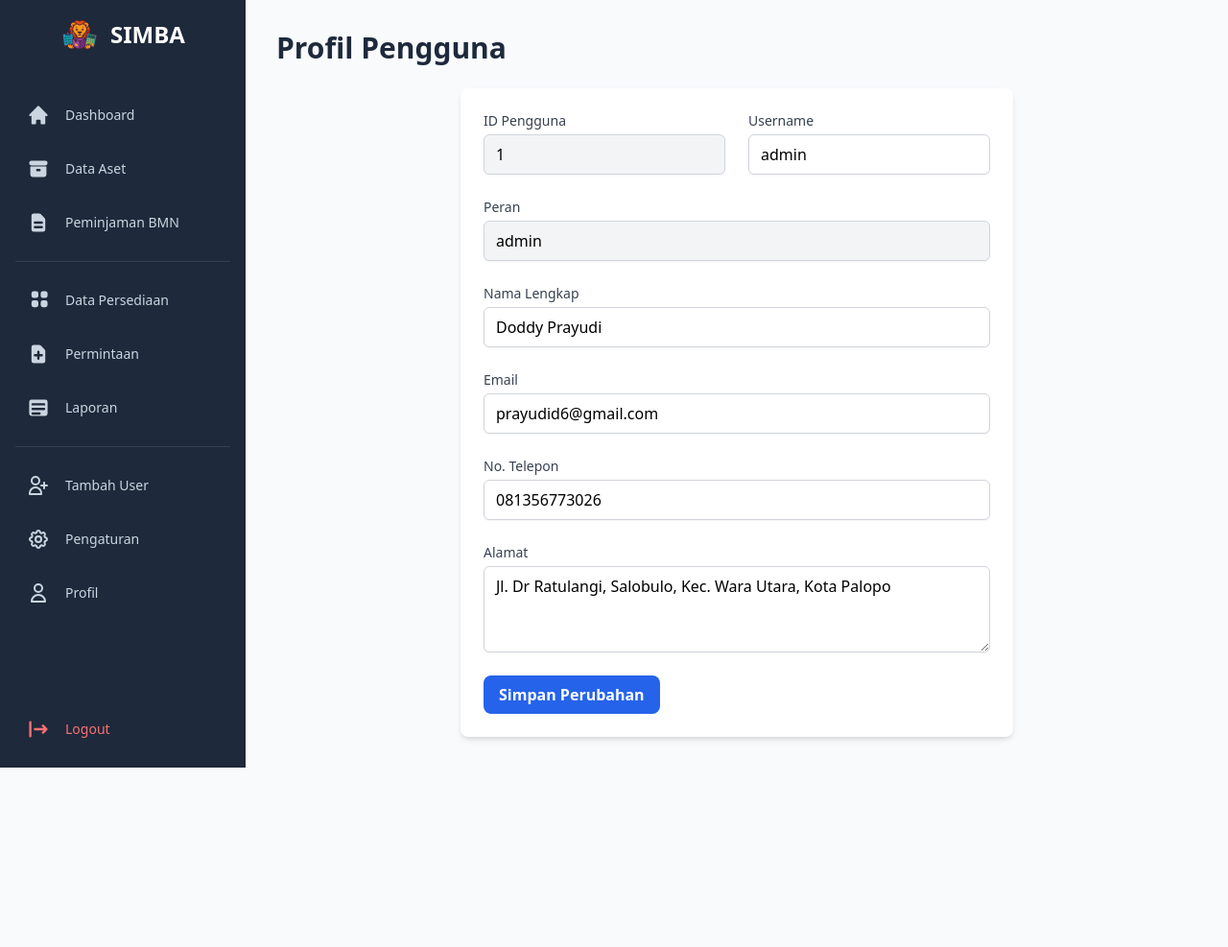
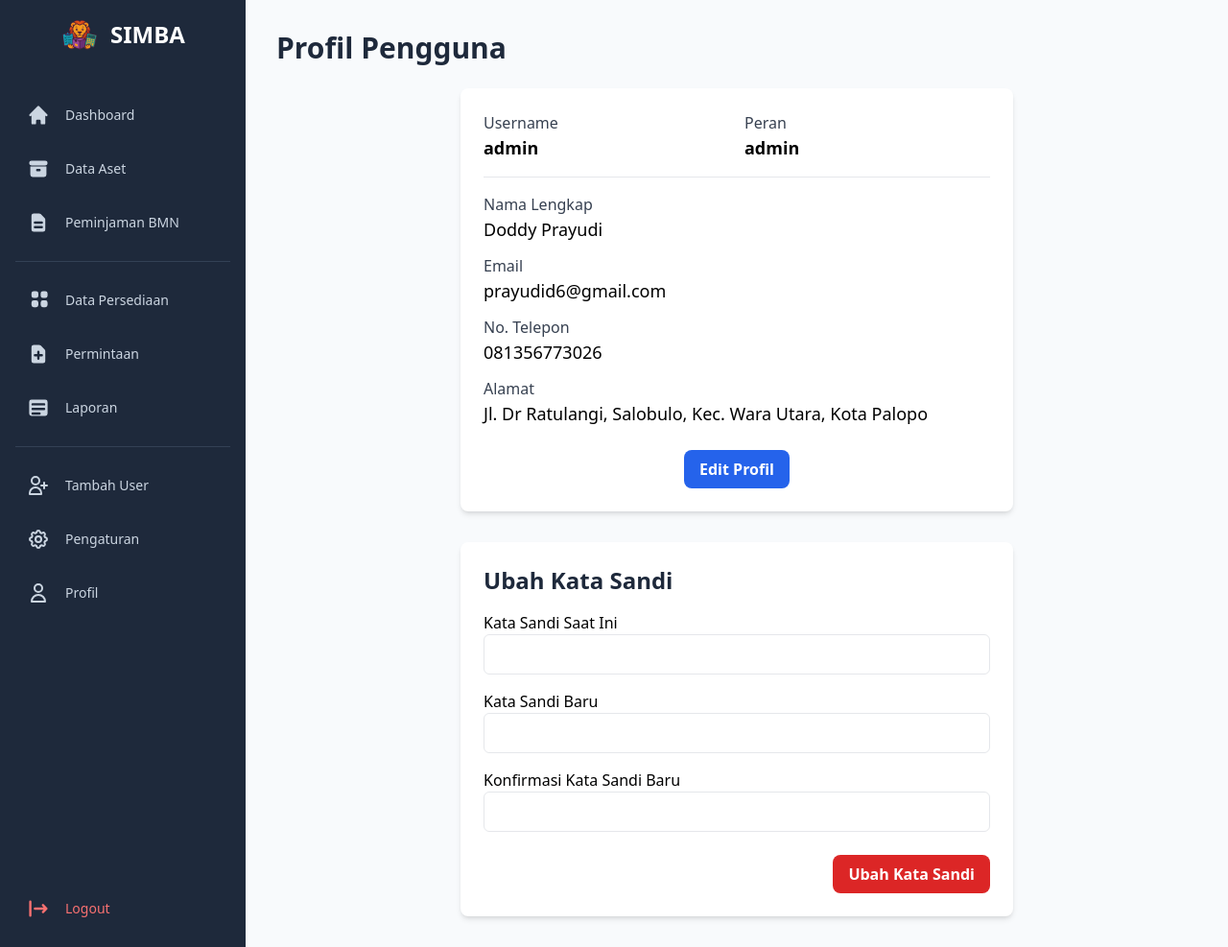
Before and after one commit to dzocrusher05/SIMBA, a PHP site: page /profil.php in a window 1280 px wide. Shown: the whole page at 96% size. Before the commit the page ends 800 px from the top, so only its background shows below. Run offline with PHP 8.4, Linux system fonts and the light colour scheme; a user stored in the database is signed in; data comes from the database, SQL or seed files in the repository; some libraries are stand-ins or nearby versions.

Commit message:
update 19:53 05 agustus 2025

```diff
--- a/api/update_profile.php
+++ b/api/update_profile.php
@@ -40,4 +40,3 @@ if ($_SERVER['REQUEST_METHOD'] == 'POST') {
 } else {
     echo json_encode(['success' => false, 'message' => 'Metode request tidak valid.']);
 }
-?>
--- a/assets/js/profil.js
+++ b/assets/js/profil.js
@@ -1,6 +1,13 @@
-document.addEventListener("DOMContentLoaded", async () => {
-  const profileInfo = document.getElementById("profile-info");
-  const updateProfileForm = document.getElementById("update-profile-form");
+document.addEventListener("DOMContentLoaded", () => {
+  const profileDetails = document.getElementById("profile-details");
+  const editModal = document.getElementById("edit-modal");
+  const openEditModalBtn = document.getElementById("open-edit-modal-btn");
+  const closeEditModalBtn = document.getElementById("close-edit-modal");
+  const editProfileForm = document.getElementById("edit-profile-form");
+  const changePasswordForm = document.getElementById("change-password-form");
+
+  let currentProfileData = {};
+
   const toast = document.getElementById("toast-notification");
   const toastMessage = document.getElementById("toast-message");
 
@@ -14,73 +21,81 @@ document.addEventListener("DOMContentLoaded", async () => {
   };
 
   const fetchProfileData = async () => {
-    profileInfo.innerHTML = `<p class="text-gray-500 text-center">Memuat data...</p>`;
+    profileDetails.innerHTML = `<p class="text-gray-500 text-center">Memuat data...</p>`;
     try {
       const response = await fetch("api/get_profile.php");
       const result = await response.json();
 
       if (result.success) {
-        const user = result.data;
-        profileInfo.innerHTML = `
-                    <div class="grid grid-cols-1 md:grid-cols-2 gap-6 mb-6">
-                        <div>
-                            <label for="user_id" class="block text-sm font-medium text-gray-700">ID Pengguna</label>
-                            <input type="text" id="user_id" name="user_id" value="${
-                              user.id || ""
-                            }" class="mt-1 block w-full px-3 py-2 border border-gray-300 rounded-md shadow-sm focus:outline-none focus:ring-blue-500 focus:border-blue-500 bg-gray-100 cursor-not-allowed" readonly>
-                        </div>
-                        <div>
-                            <label for="username" class="block text-sm font-medium text-gray-700">Username</label>
-                            <input type="text" id="username" name="username" value="${
-                              user.username || ""
-                            }" required class="mt-1 block w-full px-3 py-2 border border-gray-300 rounded-md shadow-sm focus:outline-none focus:ring-blue-500 focus:border-blue-500">
-                        </div>
-                    </div>
-                    <div class="mb-6">
-                        <label for="peran" class="block text-sm font-medium text-gray-700">Peran</label>
-                        <input type="text" id="peran" name="peran" value="${
-                          user.peran || ""
-                        }" class="mt-1 block w-full px-3 py-2 border border-gray-300 rounded-md shadow-sm focus:outline-none focus:ring-blue-500 focus:border-blue-500 bg-gray-100 cursor-not-allowed" readonly>
-                    </div>
-                    <div class="mb-6">
-                        <label for="nama_lengkap" class="block text-sm font-medium text-gray-700">Nama Lengkap</label>
-                        <input type="text" id="nama_lengkap" name="nama_lengkap" value="${
-                          user.nama_lengkap || ""
-                        }" class="mt-1 block w-full px-3 py-2 border border-gray-300 rounded-md shadow-sm focus:outline-none focus:ring-blue-500 focus:border-blue-500">
-                    </div>
-                    <div class="mb-6">
-                        <label for="email" class="block text-sm font-medium text-gray-700">Email</label>
-                        <input type="email" id="email" name="email" value="${
-                          user.email || ""
-                        }" class="mt-1 block w-full px-3 py-2 border border-gray-300 rounded-md shadow-sm focus:outline-none focus:ring-blue-500 focus:border-blue-500">
-                    </div>
-                    <div class="mb-6">
-                        <label for="no_telepon" class="block text-sm font-medium text-gray-700">No. Telepon</label>
-                        <input type="text" id="no_telepon" name="no_telepon" value="${
-                          user.no_telepon || ""
-                        }" class="mt-1 block w-full px-3 py-2 border border-gray-300 rounded-md shadow-sm focus:outline-none focus:ring-blue-500 focus:border-blue-500">
-                    </div>
-                    <div class="mb-6">
-                        <label for="alamat" class="block text-sm font-medium text-gray-700">Alamat</label>
-                        <textarea id="alamat" name="alamat" rows="3" class="mt-1 block w-full px-3 py-2 border border-gray-300 rounded-md shadow-sm focus:outline-none focus:ring-blue-500 focus:border-blue-500">${
-                          user.alamat || ""
-                        }</textarea>
-                    </div>
-                `;
+        currentProfileData = result.data;
+        renderProfileDetails(currentProfileData);
       } else {
-        profileInfo.innerHTML = `<p class="text-center text-red-500">${result.message}</p>`;
+        profileDetails.innerHTML = `<p class="text-center text-red-500">${result.message}</p>`;
         showToast(result.message, false);
       }
     } catch (error) {
-      profileInfo.innerHTML = `<p class="text-center text-red-500">Gagal memuat data profil.</p>`;
+      profileDetails.innerHTML = `<p class="text-center text-red-500">Gagal memuat data profil.</p>`;
       showToast("Terjadi kesalahan jaringan.", false);
     }
   };
 
-  updateProfileForm.addEventListener("submit", async (e) => {
+  const renderProfileDetails = (user) => {
+    profileDetails.innerHTML = `
+            <div class="grid grid-cols-1 md:grid-cols-2 gap-4">
+                <div>
+                    <p class="font-medium text-gray-700">Username</p>
+                    <p class="text-lg font-semibold">${user.username || "-"}</p>
+                </div>
+                <div>
+                    <p class="font-medium text-gray-700">Peran</p>
+                    <p class="text-lg font-semibold">${user.peran || "-"}</p>
+                </div>
+            </div>
+            <hr class="my-4">
+            <div class="space-y-3">
+                <div>
+                    <p class="font-medium text-gray-700">Nama Lengkap</p>
+                    <p class="text-lg">${user.nama_lengkap || "-"}</p>
+                </div>
+                <div>
+                    <p class="font-medium text-gray-700">Email</p>
+                    <p class="text-lg">${user.email || "-"}</p>
+                </div>
+                <div>
+                    <p class="font-medium text-gray-700">No. Telepon</p>
+                    <p class="text-lg">${user.no_telepon || "-"}</p>
+                </div>
+                <div>
+                    <p class="font-medium text-gray-700">Alamat</p>
+                    <p class="text-lg">${user.alamat || "-"}</p>
+                </div>
+            </div>
+        `;
+  };
+
+  openEditModalBtn.addEventListener("click", () => {
+    if (currentProfileData) {
+      document.getElementById("edit_user_id").value = currentProfileData.id;
+      document.getElementById("edit_username").value =
+        currentProfileData.username;
+      document.getElementById("edit_nama_lengkap").value =
+        currentProfileData.nama_lengkap;
+      document.getElementById("edit_email").value = currentProfileData.email;
+      document.getElementById("edit_no_telepon").value =
+        currentProfileData.no_telepon;
+      document.getElementById("edit_alamat").value = currentProfileData.alamat;
+      editModal.classList.remove("hidden");
+    }
+  });
+
+  closeEditModalBtn.addEventListener("click", () => {
+    editModal.classList.add("hidden");
+  });
+
+  editProfileForm.addEventListener("submit", async (e) => {
     e.preventDefault();
-    const formData = new FormData(updateProfileForm);
-    const submitBtn = updateProfileForm.querySelector('button[type="submit"]');
+    const formData = new FormData(editProfileForm);
+    const submitBtn = editProfileForm.querySelector('button[type="submit"]');
     submitBtn.disabled = true;
     submitBtn.textContent = "Menyimpan...";
 
@@ -93,6 +108,7 @@ document.addEventListener("DOMContentLoaded", async () => {
 
       if (result.success) {
         showToast("Profil berhasil diperbarui!");
+        editModal.classList.add("hidden");
       } else {
         showToast(result.message || "Gagal memperbarui profil.", false);
       }
@@ -105,5 +121,33 @@ document.addEventListener("DOMContentLoaded", async () => {
     }
   });
 
+  changePasswordForm.addEventListener("submit", async (e) => {
+    e.preventDefault();
+    const formData = new FormData(changePasswordForm);
+    const submitBtn = changePasswordForm.querySelector('button[type="submit"]');
+    submitBtn.disabled = true;
+    submitBtn.textContent = "Menyimpan...";
+
+    try {
+      const response = await fetch("api/change_password.php", {
+        method: "POST",
+        body: formData,
+      });
+      const result = await response.json();
+
+      if (result.success) {
+        showToast("Kata sandi berhasil diperbarui!");
+        changePasswordForm.reset();
+      } else {
+        showToast(result.message || "Gagal memperbarui kata sandi.", false);
+      }
+    } catch (error) {
+      showToast("Terjadi kesalahan jaringan.", false);
+    } finally {
+      submitBtn.disabled = false;
+      submitBtn.textContent = "Ubah Kata Sandi";
+    }
+  });
+
   fetchProfileData();
 });
--- a/profil.php
+++ b/profil.php
@@ -13,18 +13,74 @@ require 'includes/head.php';
         <h1 class="text-3xl font-bold text-slate-800 mb-6">Profil Pengguna</h1>
 
         <div class="bg-white p-6 rounded-lg shadow-md max-w-xl mx-auto">
-            <form id="update-profile-form">
-                <div id="profile-info">
-                    <p class="text-gray-500 text-center">Memuat data...</p>
+            <div id="profile-details">
+                <p class="text-gray-500 text-center">Memuat data...</p>
+            </div>
+            <div class="mt-6 text-center">
+                <button id="open-edit-modal-btn" class="bg-blue-600 hover:bg-blue-700 text-white font-bold py-2 px-4 rounded-lg">
+                    Edit Profil
+                </button>
+            </div>
+        </div>
+
+        <div id="password-container" class="bg-white p-6 rounded-lg shadow-md max-w-xl mx-auto mt-8">
+            <h2 class="text-2xl font-bold text-slate-800 mb-4">Ubah Kata Sandi</h2>
+            <form id="change-password-form">
+                <div class="space-y-4">
+                    <div>
+                        <label for="current_password" class="block font-medium">Kata Sandi Saat Ini</label>
+                        <input type="password" id="current_password" name="current_password" required class="w-full p-2 border rounded-md">
+                    </div>
+                    <div>
+                        <label for="new_password" class="block font-medium">Kata Sandi Baru</label>
+                        <input type="password" id="new_password" name="new_password" required class="w-full p-2 border rounded-md">
+                    </div>
+                    <div>
+                        <label for="confirm_password" class="block font-medium">Konfirmasi Kata Sandi Baru</label>
+                        <input type="password" id="confirm_password" name="confirm_password" required class="w-full p-2 border rounded-md">
+                    </div>
                 </div>
-                <div class="mt-6">
-                    <button type="submit" class="bg-blue-600 hover:bg-blue-700 text-white font-bold py-2 px-4 rounded-lg">
-                        Simpan Perubahan
-                    </button>
+                <div class="mt-6 text-right">
+                    <button type="submit" id="change-password-btn" class="bg-red-600 hover:bg-red-700 text-white font-bold py-2 px-4 rounded-lg">Ubah Kata Sandi</button>
                 </div>
             </form>
         </div>
     </main>
+</div>
+
+<div id="edit-modal" class="fixed inset-0 bg-black bg-opacity-50 flex items-center justify-center hidden">
+    <div class="bg-white p-6 rounded-lg shadow-xl w-full max-w-md">
+        <h2 class="text-2xl font-bold mb-4">Edit Data Profil</h2>
+        <form id="edit-profile-form">
+            <input type="hidden" id="edit_user_id" name="user_id">
+            <div class="space-y-4">
+                <div>
+                    <label for="edit_username" class="block font-medium">Username</label>
+                    <input type="text" id="edit_username" name="username" required class="w-full p-2 border rounded-md">
+                </div>
+                <div>
+                    <label for="edit_nama_lengkap" class="block font-medium">Nama Lengkap</label>
+                    <input type="text" id="edit_nama_lengkap" name="nama_lengkap" required class="w-full p-2 border rounded-md">
+                </div>
+                <div>
+                    <label for="edit_email" class="block font-medium">Email</label>
+                    <input type="email" id="edit_email" name="email" class="w-full p-2 border rounded-md">
+                </div>
+                <div>
+                    <label for="edit_no_telepon" class="block font-medium">No. Telepon</label>
+                    <input type="text" id="edit_no_telepon" name="no_telepon" class="w-full p-2 border rounded-md">
+                </div>
+                <div>
+                    <label for="edit_alamat" class="block font-medium">Alamat</label>
+                    <textarea id="edit_alamat" name="alamat" rows="3" class="w-full p-2 border rounded-md"></textarea>
+                </div>
+            </div>
+            <div class="mt-6 text-right">
+                <button type="button" id="close-edit-modal" class="bg-gray-200 hover:bg-gray-300 text-gray-800 font-bold py-2 px-4 rounded-lg">Batal</button>
+                <button type="submit" class="bg-blue-600 hover:bg-blue-700 text-white font-bold py-2 px-4 rounded-lg">Simpan Perubahan</button>
+            </div>
+        </form>
+    </div>
 </div>
 
 <div id="toast-notification" class="fixed bottom-5 right-5 p-4 rounded-lg shadow-lg text-white hidden">
```
Also changed, not shown: api/change_password.php (added, +50 -0 lines), api/change_user_password.php (added, +30 -0 lines), assets/js/tambah_user.js (+47 -0 lines), tambah_user.php (+23 -0 lines).
